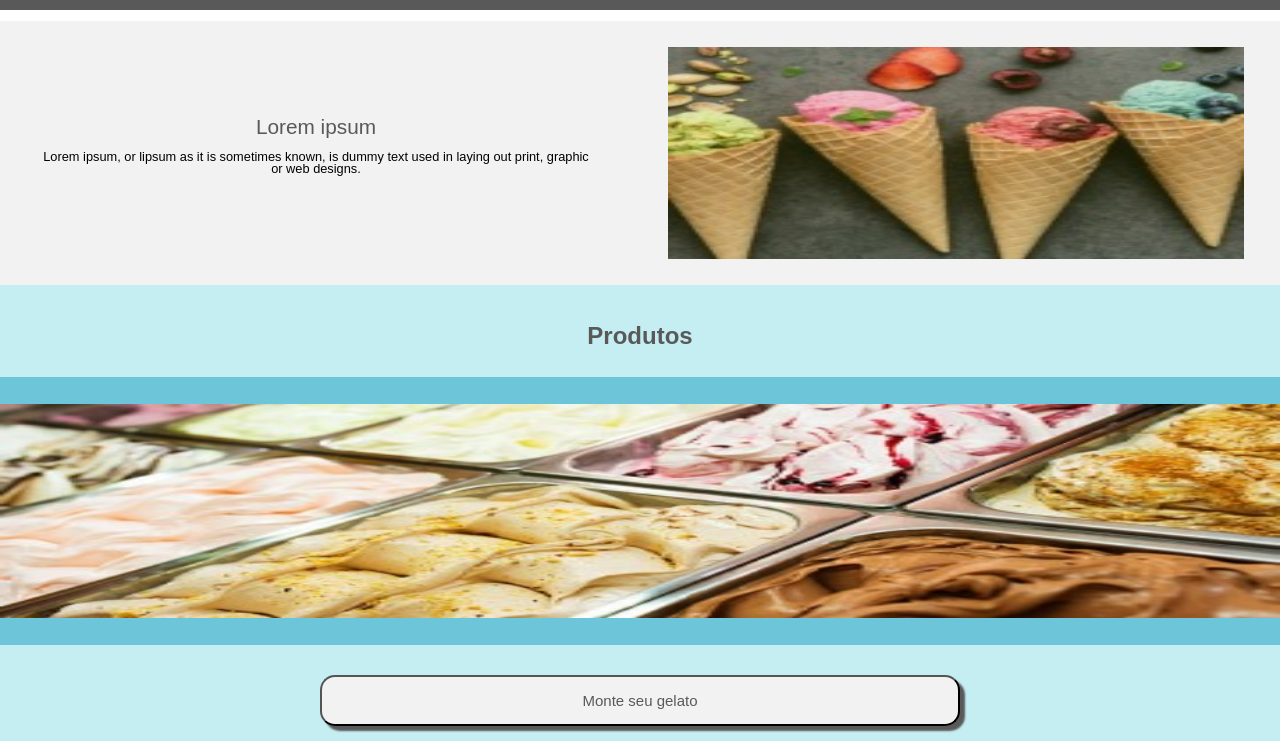
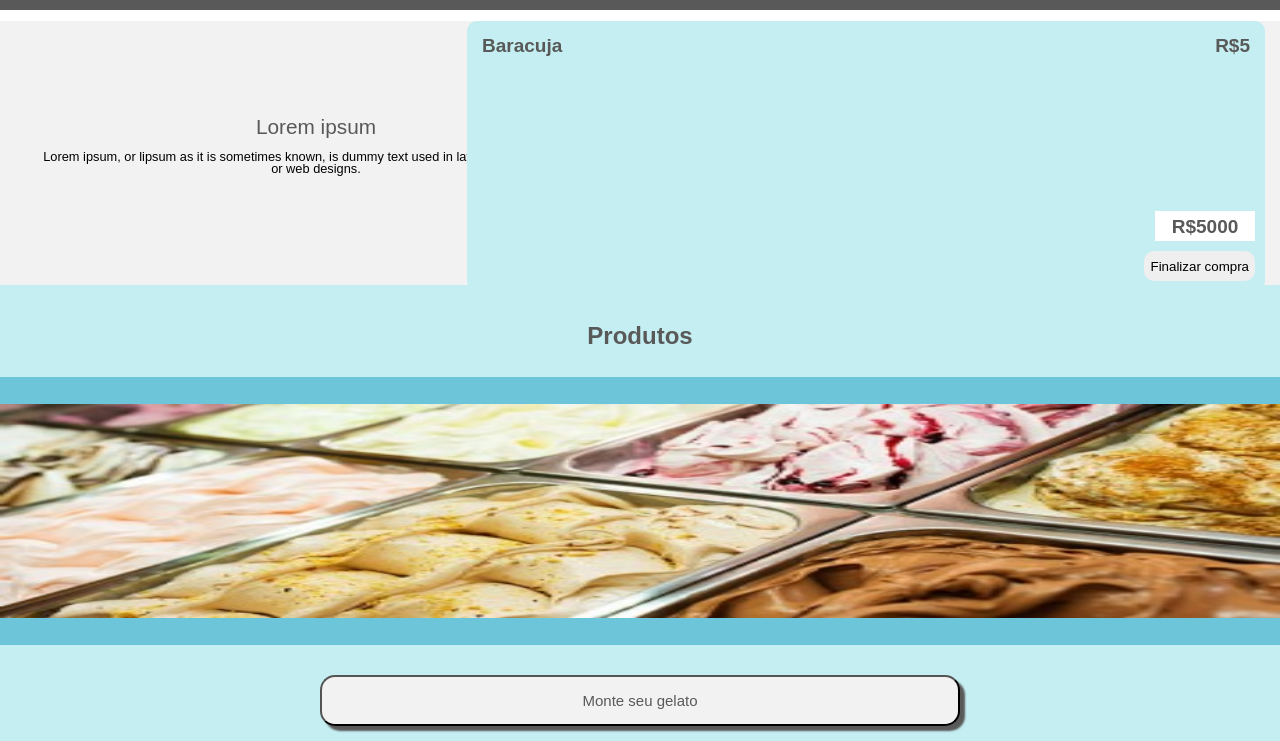
Before and after one commit to Kdog0/Flocos, a plain HTML site: page index.html in a window 1280 px wide. Shown: the part 59-800 px from the top of the page. Drawn offline with nearby package versions, Linux system fonts and the light colour scheme.

Commit message:
Adicionado modal dos pedidos

```diff
--- a/index.html
+++ b/index.html
@@ -52,6 +52,14 @@
     <main>
         <!-- html henderson -->
         <section class="page1">
+            <div class="modal-compras">
+                <p>Baracuja</p>
+                <p>R$5</p>
+
+                <div class="modal__preco">R$5000</div>
+                <button type="submit">Finalizar compra</button>
+
+            </div>
             <div class="apresentacao">
                 <div class="texto-apresentacao">
                     <h2 class="apresentacao_titulo">Lorem ipsum</h2>
--- a/style.css
+++ b/style.css
@@ -226,6 +226,53 @@ label span:nth-child(3){
     background-color: var(--cor-branco);
     border-radius: 15px;
 }
+
+.modal-compras {
+    display: flex;
+    justify-content: space-between;
+
+    height: 15rem;
+    width: 60vw;
+
+    background-color: #c4eef2;
+    border-radius: 10px;
+    color: #595959;
+    font-weight: 700;
+    font-size: 19px;
+
+    position: absolute;
+    right: 15px;
+
+    padding: 15px;
+
+}
+
+.modal__preco {
+    display: flex;
+    align-items: center;
+    justify-content: center;
+
+    height: 30px;
+    width: 100px;
+    right: 10px;
+
+    position: absolute;
+    bottom: 50px;
+
+    border: none;
+    background-color: #FFF;
+}
+
+.modal-compras button {
+    height: 30px;
+    position: absolute;
+    bottom: 10px;
+    right: 10px;
+    border: none;
+    border-radius: 10px;
+    font-weight: 500;
+}
+
 
 /*FIM CSS HENDERSON*/
 
```
